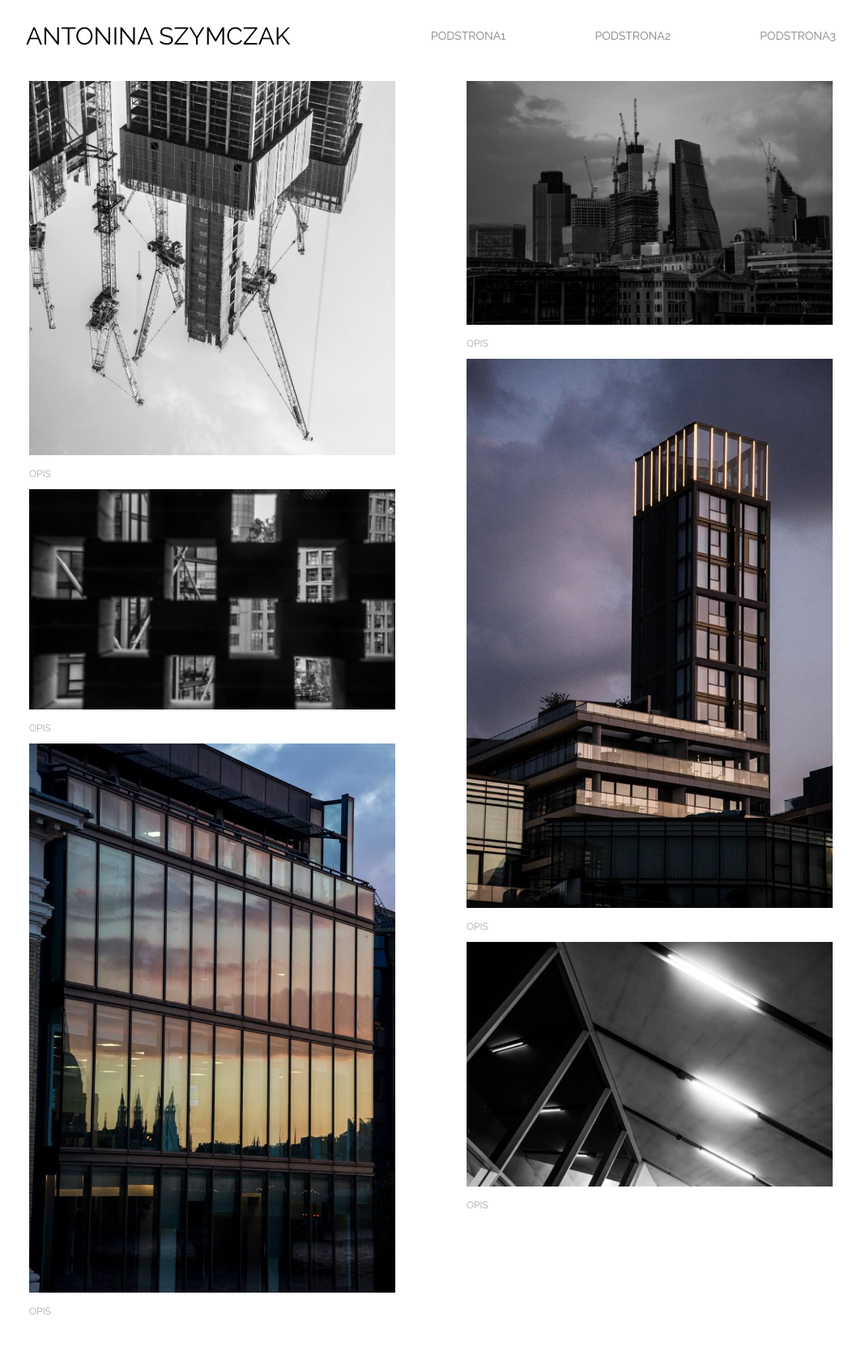
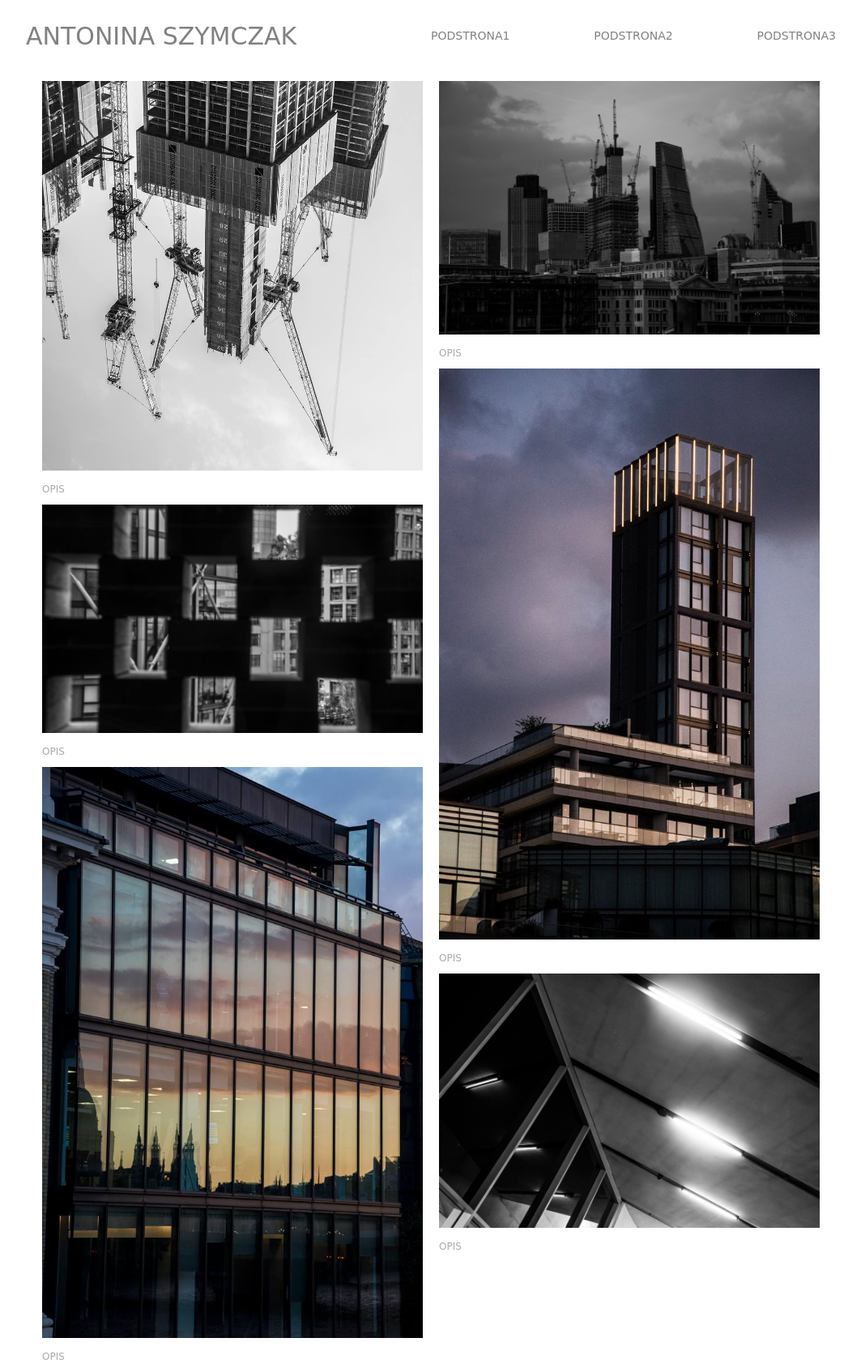
Before and after one commit to sophiepopow/Antonina-Szymczak, a PHP site: page / in a window 1280 px wide. Shown: the whole page at 81% size, without its empty margins (108-1171 px from the left). Before the commit the page ends 1623 px from the top, so only its background shows below. Run offline with PHP 8.4, Linux system fonts and the light colour scheme.

Commit message:
Update style.css

```diff
--- a/css/style.css
+++ b/css/style.css
@@ -42,14 +42,14 @@ ul, ol{
 }
 .logo {
   text-transform: uppercase;
-  font-family: 'Raleway';
+  font-family: 'Poiret One', cursive;
   font-size: 30px;
-  color: black;
+  color: #818181;
   text-decoration: none;
 }
 .menu-item {
   text-transform: uppercase;
-  font-family: 'Raleway';
+  font-family: 'Poiret One', cursive;
   font-size: 14px;
 }
 
@@ -62,13 +62,13 @@ ul, ol{
 }
 
 .heading {
-  font-family: 'Playfair Display';
+  font-family: 'Poiret One', cursive;
   font-weight: 500;
-  color: #434343;
+  color: #818181;
 }
 
 .text {
-  font-family: 'Raleway';
+  font-family: 'Poiret One', cursive;
   color: #818181;
   line-height: 1.8;
 }
@@ -86,16 +86,16 @@ ul, ol{
   flex-wrap: wrap;
   justify-content: space-between;
 
-  max-width: 1000px;
-  margin-left: auto;
-  margin-right: auto;
+  max-width: 3000px;
+  margin-left: 10px;
+  margin-right: 10px;
 }
 
 .column {
-  /* position: relative */
-  max-width: 46%;
-  flex: 50%;
-  padding: 0 4px;
+
+  max-width: 100%;
+  flex: 25%;
+  padding: 0 10px;
 
 }
 .column-img {
@@ -104,7 +104,7 @@ ul, ol{
 }
 
 .category {
-  font-family: 'Raleway';
+  font-family: 'Poiret One', cursive;
   text-transform: uppercase;
   color: #aaaaaa;
   font-size: 12px;
```
